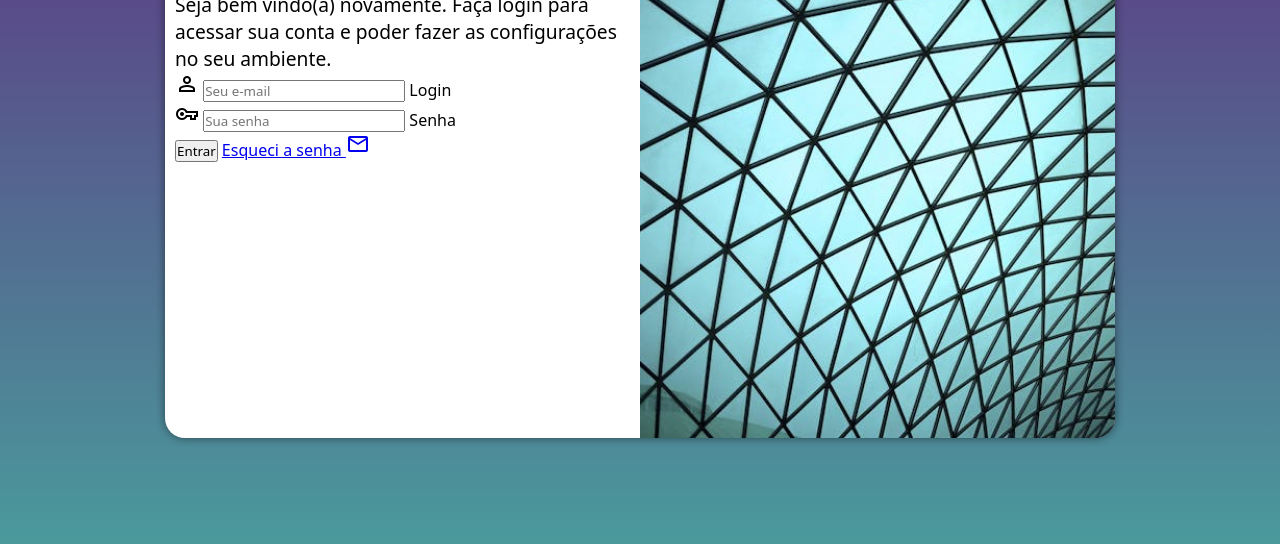
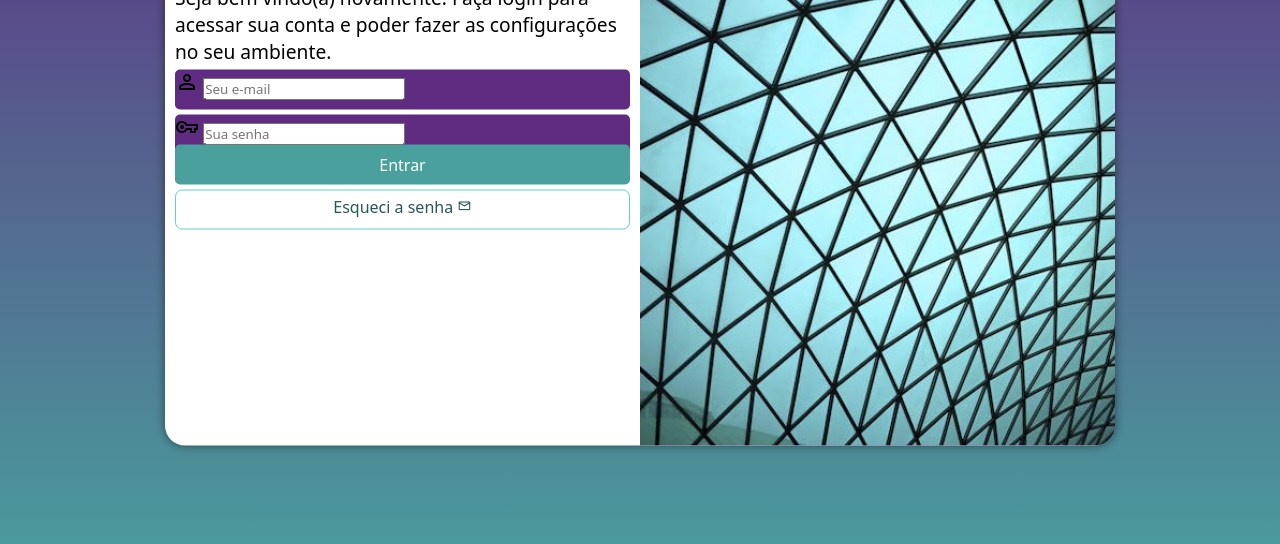
Before and after one commit to ThayroneAlves/projeto-login, a plain HTML site: page index.html in a window 1280 px wide. Shown: the part 212-756 px from the top of the page. Drawn offline with nearby package versions, Linux system fonts and the light colour scheme.

Commit message:
colori o login

```diff
--- a/estilos/style.css
+++ b/estilos/style.css
@@ -33,7 +33,7 @@ section#login {
     overflow: hidden;
     background-color: white;
     width: 250px;
-    height: 500px;
+    height: 515px;
     border-radius: 20px;
     box-shadow: 0px 0px 10px rgba(0, 0, 0, 0.486);
     transition: width 0.3s, height 0.3s;
@@ -62,3 +62,55 @@ div#formulario > h1 {
 div#formulario > p {
     font-size: 0.8em;
 }
+
+form > div.campo{
+    background-color: #5f2c82;
+    width: 100%;
+    display: block;
+    height: 40px;
+    border-radius: 5px;
+    margin: 5px 0px;
+}
+
+div.campo > label {
+    display: none
+}
+
+form input[type=submit]{
+    display: block;
+    font-size: 1em;
+    width: 100%;
+    height: 40px;
+    background-color: #49a09d;
+    color: white;
+    border: none;
+    border-radius: 5px;
+    cursor: pointer;
+}
+
+form input[type=submit]:hover {
+    background-color: #316b68;
+}
+
+form a.botao {
+    display: block;
+    text-align: center;
+    font-size: 1em;
+    width: 100%;
+    height: 40px;
+    background-color: white;
+    border: 1px solid #61d1cd ;
+    padding-top: 5px;
+    margin-top: 5px;
+    color: #275755;
+    border-radius: 7px;
+    text-decoration: none;
+}
+
+form a.botao:hover {
+    background-color: #5cc5c2;
+}
+
+form a.botao span{
+    font-size: 0.9em;
+}
--- a/index.html
+++ b/index.html
@@ -34,7 +34,7 @@
                         <label for="isenha">Senha</label>
                         <div>
                             <input type="submit" value="Entrar">
-                            <a href="esqueci.html">Esqueci a senha <span class="material-symbols-outlined">
+                            <a href="esqueci.html" class="botao">Esqueci a senha <span class="material-symbols-outlined">
                                 mail
                                 </span></a>
                         </div>
```
